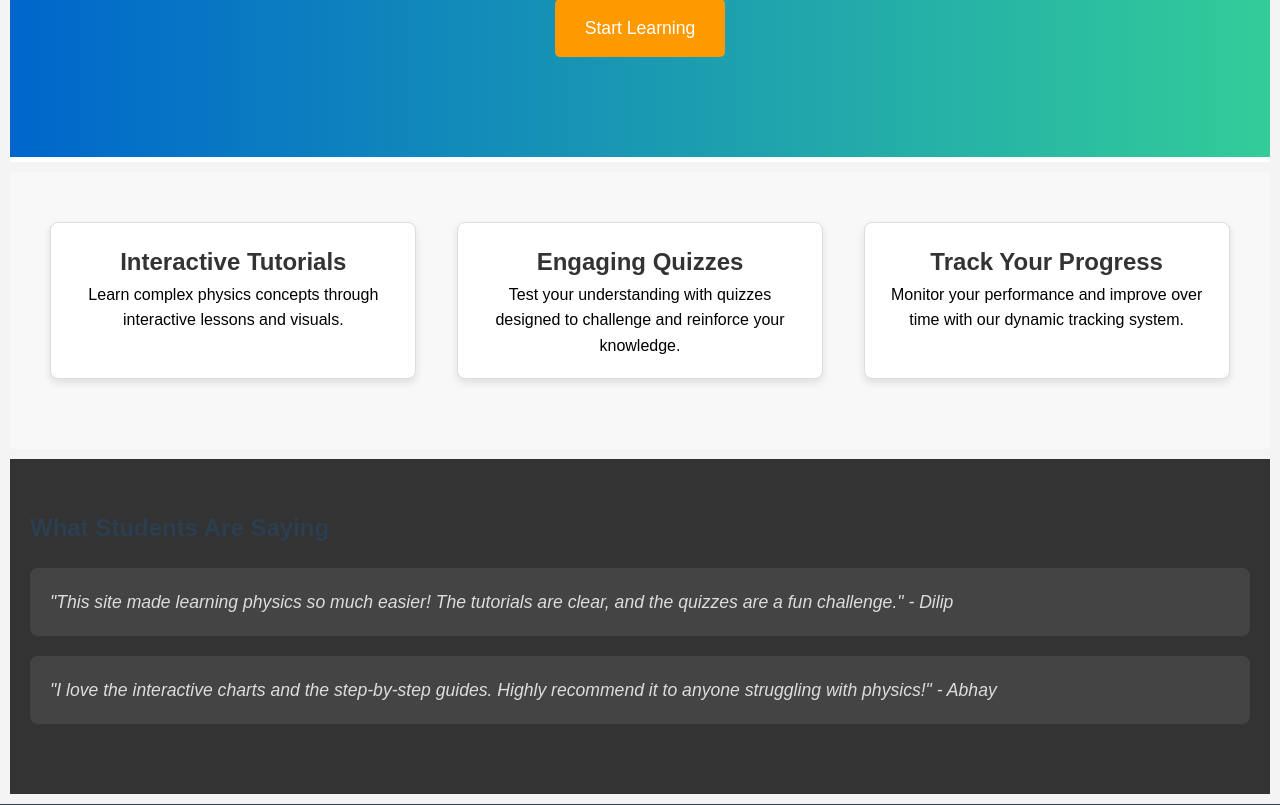
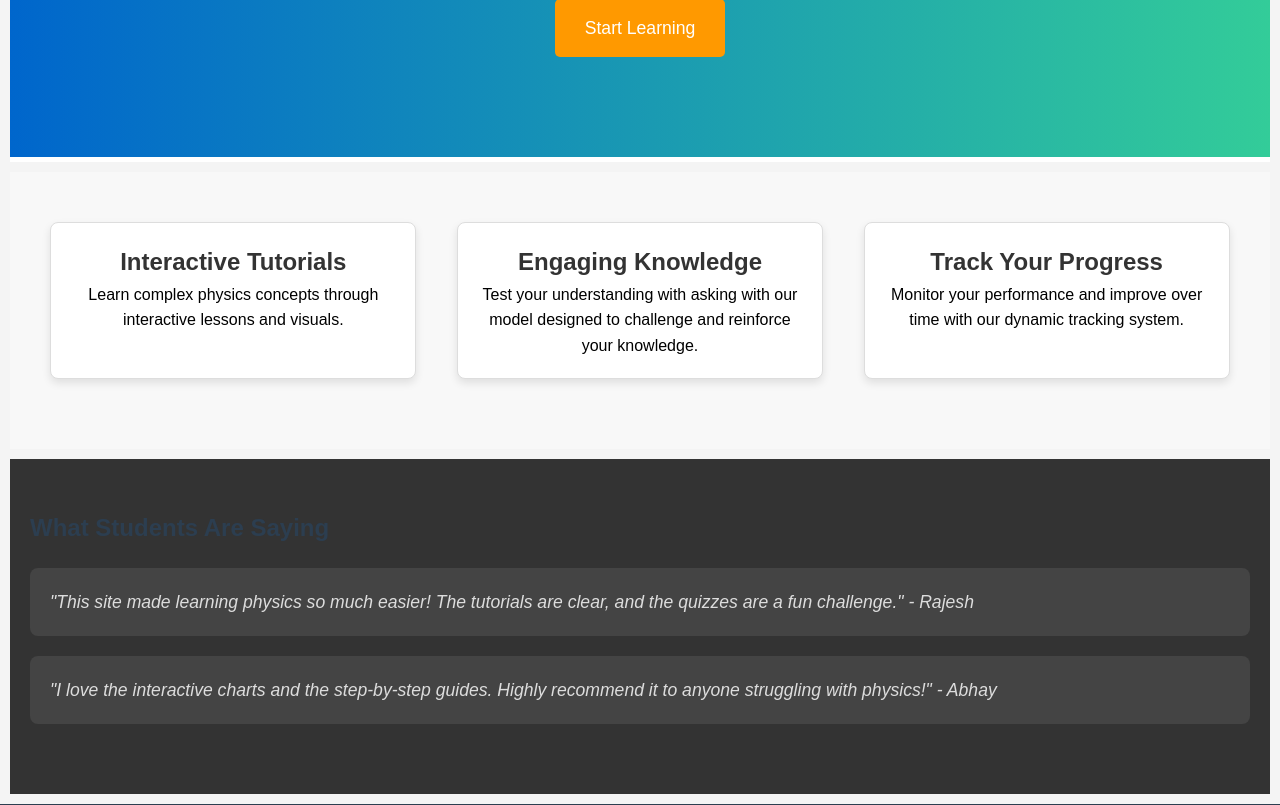
Before and after one commit to Dilip-Git18/Physics-Tutor--Front, a Flask app: page / in a window 1280 px wide. Shown: the part 515-1320 px from the top of the page. Run offline with Flask 3, Linux system fonts and the light colour scheme.

Commit message:
update 2.0

```diff
--- a/templates/home.html
+++ b/templates/home.html
@@ -17,8 +17,8 @@
         <p>Learn complex physics concepts through interactive lessons and visuals.</p>
     </div>
     <div class="feature-box">
-        <h3>Engaging Quizzes</h3>
-        <p>Test your understanding with quizzes designed to challenge and reinforce your knowledge.</p>
+        <h3>Engaging Knowledge</h3>
+        <p>Test your understanding with asking with our model designed to challenge and reinforce your knowledge.</p>
     </div>
     <div class="feature-box">
         <h3>Track Your Progress</h3>
@@ -29,7 +29,7 @@
 <section id="testimonials" class="testimonials-section">
     <h2>What Students Are Saying</h2>
     <div class="testimonial-box">
-        <p>"This site made learning physics so much easier! The tutorials are clear, and the quizzes are a fun challenge." - Dilip</p>
+        <p>"This site made learning physics so much easier! The tutorials are clear, and the quizzes are a fun challenge." - Rajesh</p>
     </div>
     <div class="testimonial-box">
         <p>"I love the interactive charts and the step-by-step guides. Highly recommend it to anyone struggling with physics!" - Abhay</p>
```
